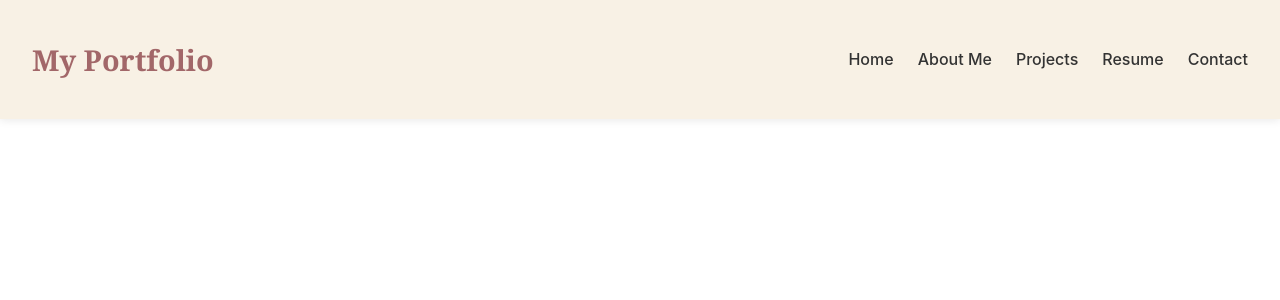
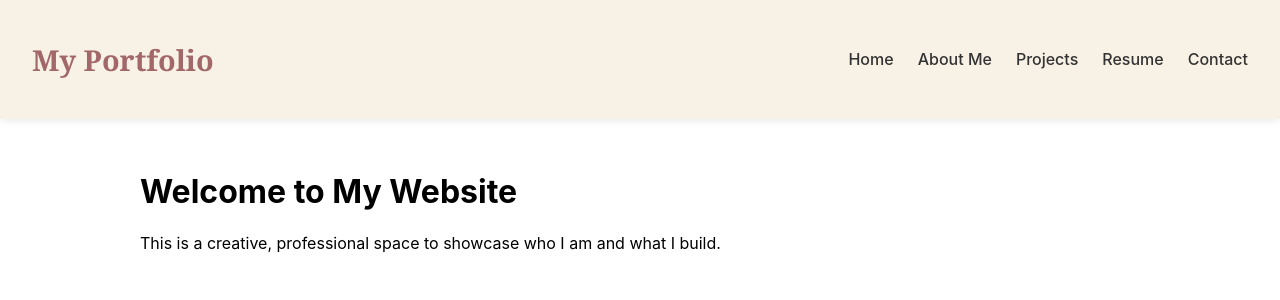
Before and after one commit to junyoung-kwon/junyoung-kwon.github.io, a React (Create React App) app: page / in a window 1280 px wide. Shown: the top 300 px of the page. Built offline with nearby package versions, Linux system fonts and the light colour scheme.

Commit message:
Changed landing page URL

```diff
--- a/package.json
+++ b/package.json
@@ -2,7 +2,7 @@
   "name": "personal_website",
   "version": "0.1.0",
   "private": true,
-  "homepage": "https://junyoung-kwon.github.io/personal_website",
+  "homepage": "https://junyoung-kwon.github.io",
   "dependencies": {
     "@testing-library/dom": "^10.4.0",
     "@testing-library/jest-dom": "^6.6.3",
--- a/src/App.js
+++ b/src/App.js
@@ -13,7 +13,7 @@
     <Router>
       <NavBar />
       <Routes>
-        <Route path="/personal_website" element={<Home />} />
+        <Route path="/" element={<Home />} />
         <Route path="/about" element={<About />} />
         <Route path="/projects" element={<Projects />} />
         <Route path="/resume" element={<Resume />} />
--- a/src/components/NavBar.js
+++ b/src/components/NavBar.js
@@ -6,7 +6,7 @@
   <nav className="navbar">
     <h2 className="logo">My Portfolio</h2>
     <ul className="nav-links">
-      <li><Link to="/personal_website">Home</Link></li>
+      <li><Link to="/">Home</Link></li>
       <li><Link to="/about">About Me</Link></li>
       <li><Link to="/projects">Projects</Link></li>
       <li><Link to="/resume">Resume</Link></li>
```
